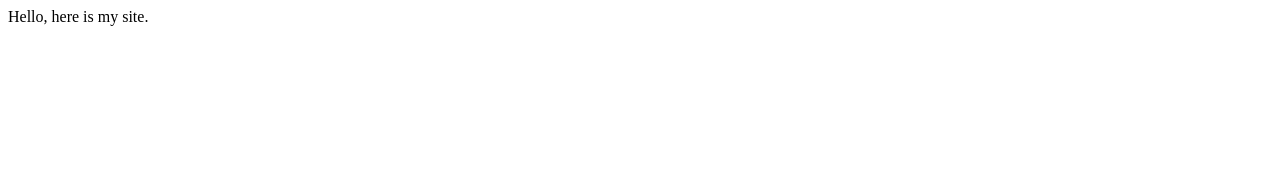
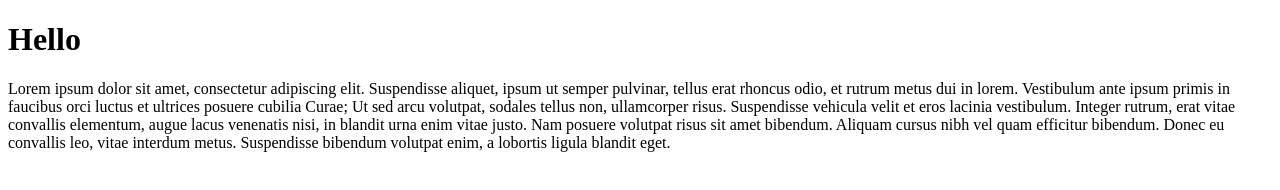
Before and after one commit to LMField82/LMField82.github.io, a plain HTML site: page index.html in a window 1280 px wide. Drawn offline with Linux system fonts and the light colour scheme.

Commit message:
changed heading added paragraph

```diff
--- a/index.html
+++ b/index.html
@@ -4,6 +4,8 @@
         <title>Blah</title>
     </head>
     <body>
-        Hello, here is my site.
+        <h1>Hello</h1>
+        <p>Lorem ipsum dolor sit amet, consectetur adipiscing elit. Suspendisse aliquet, ipsum ut semper pulvinar, tellus erat rhoncus odio, et rutrum metus dui in lorem. Vestibulum ante ipsum primis in faucibus orci luctus et ultrices posuere cubilia Curae; Ut sed arcu volutpat, sodales tellus non, ullamcorper risus. Suspendisse vehicula velit et eros lacinia vestibulum. Integer rutrum, erat vitae convallis elementum, augue lacus venenatis nisi, in blandit urna enim vitae justo. Nam posuere volutpat risus sit amet bibendum. Aliquam cursus nibh vel quam efficitur bibendum. Donec eu convallis leo, vitae interdum metus. Suspendisse bibendum volutpat enim, a lobortis ligula blandit eget.</p>
+
     </body>
 </html>
```
